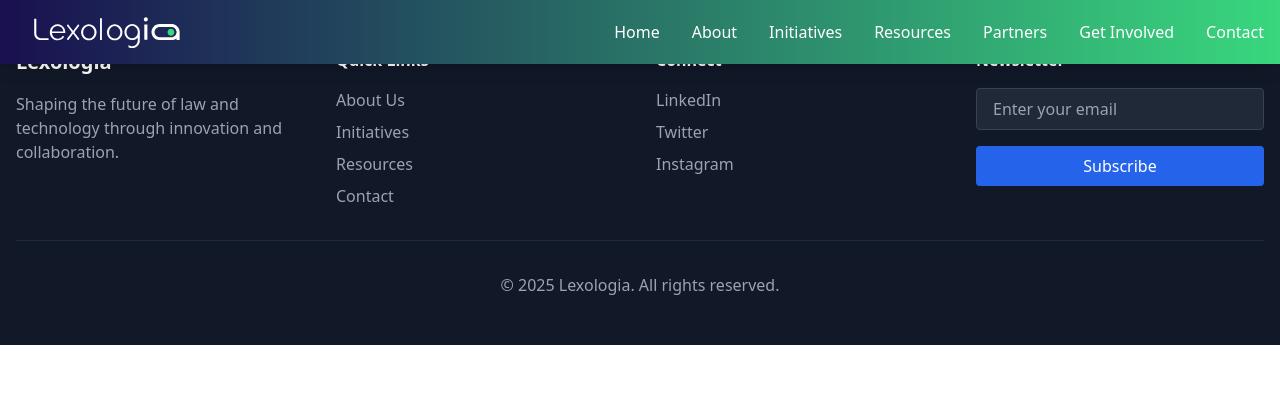
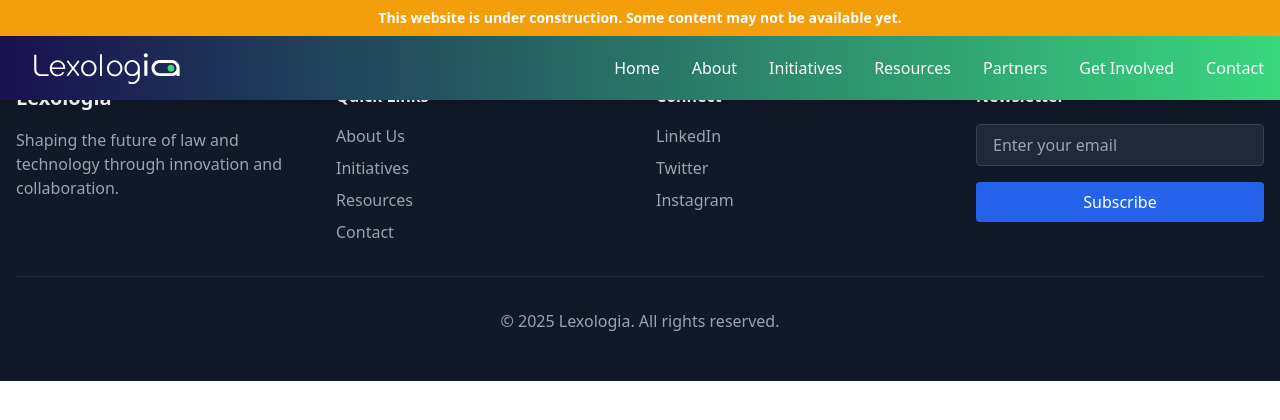
Before and after one commit to hammadyayoub/Lexologia, a plain HTML site: page contact.html in a window 1280 px wide. Drawn offline with nearby package versions, Linux system fonts and the light colour scheme.

Commit message:
Update contact.html

```diff
--- a/contact.html
+++ b/contact.html
@@ -13,6 +13,9 @@
 
 </head>
 <body class="font-sans">
+     <div id="info-bar" class="bg-yellow-500 text-white text-center py-2">
+    <p class="text-sm font-semibold">This website is under construction. Some content may not be available yet.</p>
+</div>
     <!-- Navigation -->
     <nav id= "navbar" class="bg-white shadow-lg fixed w-full z-50">
         <div class="max-w-7xl mx-auto px-4">
```
